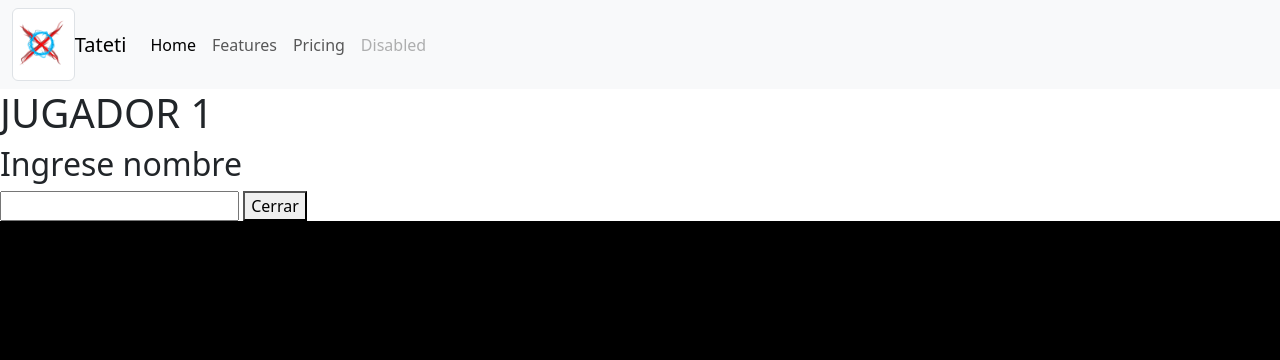
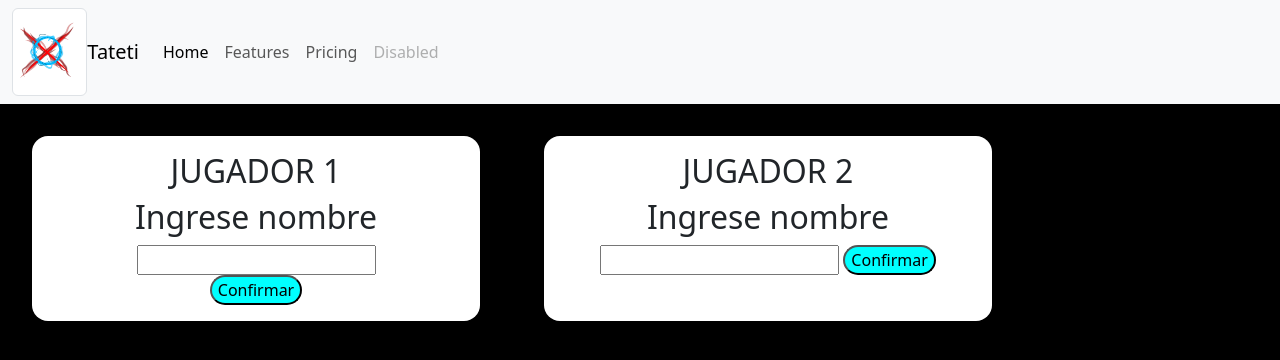
Before and after one commit to Elmangacadiabolico/TatetiDel4044, a plain HTML site: page index.html in a window 1280 px wide. Drawn offline with nearby package versions, Linux system fonts and the light colour scheme.

Commit message:
Add files via upload

```diff
--- a/index.html
+++ b/index.html
@@ -1,45 +1,30 @@
 <!DOCTYPE html>
 <html lang="en">
+
 <head>
     <meta charset="UTF-8" />
     <meta name="viewport" content="width=device-width, initial-scale=1.0" />
     <link rel="stylesheet" href="style.css" />
     <link rel="icon" href="/downloads/icopete.ico" type="image/x-icon" />
 
-        <link
-            href="https://cdn.jsdelivr.net/npm/bootstrap@5.3.2/dist/css/bootstrap.min.css"
-            rel="stylesheet"
-            integrity="sha384-T3c6CoIi6uLrA9TneNEoa7RxnatzjcDSCmG1MXxSR1GAsXEV/Dwwykc2MPK8M2HN"
-            crossorigin="anonymous" />
+    <link href="https://cdn.jsdelivr.net/npm/bootstrap@5.3.2/dist/css/bootstrap.min.css" rel="stylesheet"
+        integrity="sha384-T3c6CoIi6uLrA9TneNEoa7RxnatzjcDSCmG1MXxSR1GAsXEV/Dwwykc2MPK8M2HN" crossorigin="anonymous" />
     <title>Tateti</title>
 </head>
+
 <body class="FondoBody">
-        <nav class="navbar navbar-expand-lg bg-body-tertiary">
+    <nav class="navbar navbar-expand-lg bg-body-tertiary cosodeNavar">
         <div class="container-fluid">
-                <img
-                    src="/downloads/1783_sin_titulo_20231002141202.png"
-                    class="img-thumbnail"
-                    alt="..." />
+            <img src="/downloads/1783_sin_titulo_20231002141202.png" class="img-thumbnail" alt="..." />
             <a class="navbar-brand" href="#">Tateti</a>
-                <button
-                    class="navbar-toggler"
-                    type="button"
-                    data-bs-toggle="collapse"
-                    data-bs-target="#navbarNav"
-                    aria-controls="navbarNav"
-                    aria-expanded="false"
-                    aria-label="Toggle navigation">
+            <button class="navbar-toggler" type="button" data-bs-toggle="collapse" data-bs-target="#navbarNav"
+                aria-controls="navbarNav" aria-expanded="false" aria-label="Toggle navigation">
                 <span class="navbar-toggler-icon"></span>
             </button>
             <div class="collapse navbar-collapse" id="navbarNav">
                 <ul class="navbar-nav">
                     <li class="nav-item">
-                            <a
-                                class="nav-link active"
-                                aria-current="page"
-                                href="#"
-                                >Home</a
-                            >
+                        <a class="nav-link active" aria-current="page" href="#">Home</a>
                     </li>
                     <li class="nav-item">
                         <a class="nav-link" href="#">Features</a>
@@ -48,9 +33,7 @@
                         <a class="nav-link" href="#">Pricing</a>
                     </li>
                     <li class="nav-item">
-                            <a class="nav-link disabled" aria-disabled="true"
-                                >Disabled</a
-                            >
+                        <a class="nav-link disabled" aria-disabled="true">Disabled</a>
                     </li>
                 </ul>
             </div>
@@ -58,17 +41,24 @@
     </nav>
     <div id="menu">
         <div class="modalp" id="jugador1">
-                <h1>JUGADOR 1</h1>
+            <h2>JUGADOR 1</h2>
             <h2>Ingrese nombre</h2>
             <input type="text" />
-                <Button class="closeModal">Cerrar</Button>
+           <div class="img">
+<div src="/downloads/circulo.png"></div>
            </div>
-            <div class="modalp" id="jugador2"></div>
+            <button class="Corfirmation">Confirmar</button>
         </div>
-
-        <script
-            src="https://cdn.jsdelivr.net/npm/bootstrap@5.3.2/dist/js/bootstrap.bundle.min.js"
+        <div class="modalp" id="jugador2">
+            <h2>JUGADOR 2</h2>
+            <h2>Ingrese nombre</h2>
+            <input type="text" />
+            <button class="Corfirmation">Confirmar</button>
+        </div>
+    </div>
+    <script src="https://cdn.jsdelivr.net/npm/bootstrap@5.3.2/dist/js/bootstrap.bundle.min.js"
         integrity="sha384-C6RzsynM9kWDrMNeT87bh95OGNyZPhcTNXj1NW7RuBCsyN/o0jlpcV8Qyq46cDfL"
         crossorigin="anonymous"></script>
 </body>
+
 </html>
--- a/script.js
+++ b/script.js
@@ -0,0 +1 @@
+addEventListener
--- a/style.css
+++ b/style.css
@@ -3,10 +3,25 @@
 }
 
 .img-thumbnail {
-    width: 5%;
+    width: 6%;
     height: 6%;
 }
 
 .modalp {
     background-color: rgb(255, 255, 255);
+    margin: 2rem;
+    padding: 1rem;
+    border-radius: 1rem;
+    width: 35%;
+    text-align: center;
+    justify-content: center;
+    align-items: center;
 }
+
+#menu {
+    display: flex;
+}
+.Corfirmation{
+    background-color: aqua;
+    border-radius: 25px;
+}
```
Also changed, not shown: tateti.html (added, +48 -0 lines), downloads/Cruz.png (added), downloads/circulo.png (added). Lines whose indentation alone changed are shown as unchanged.
